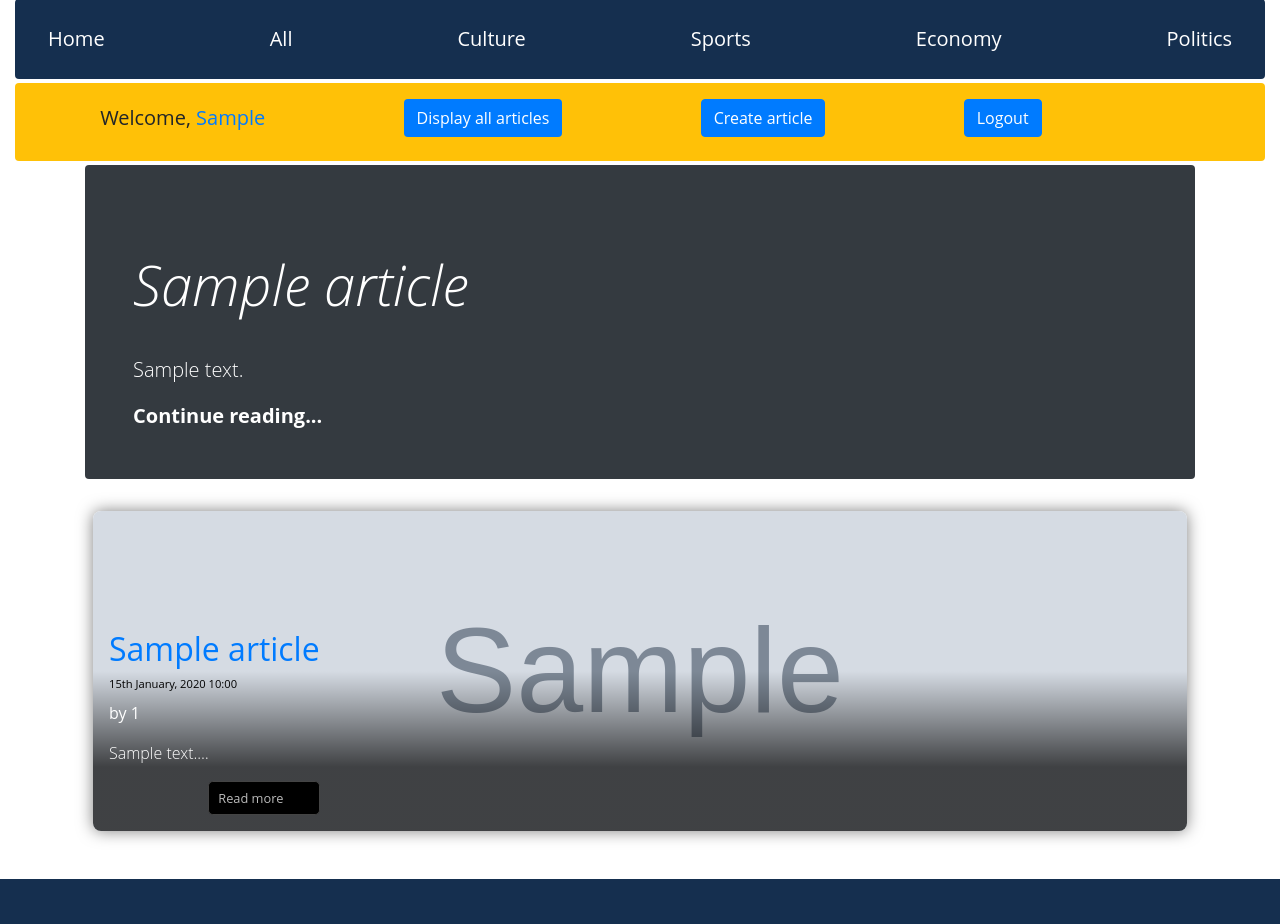
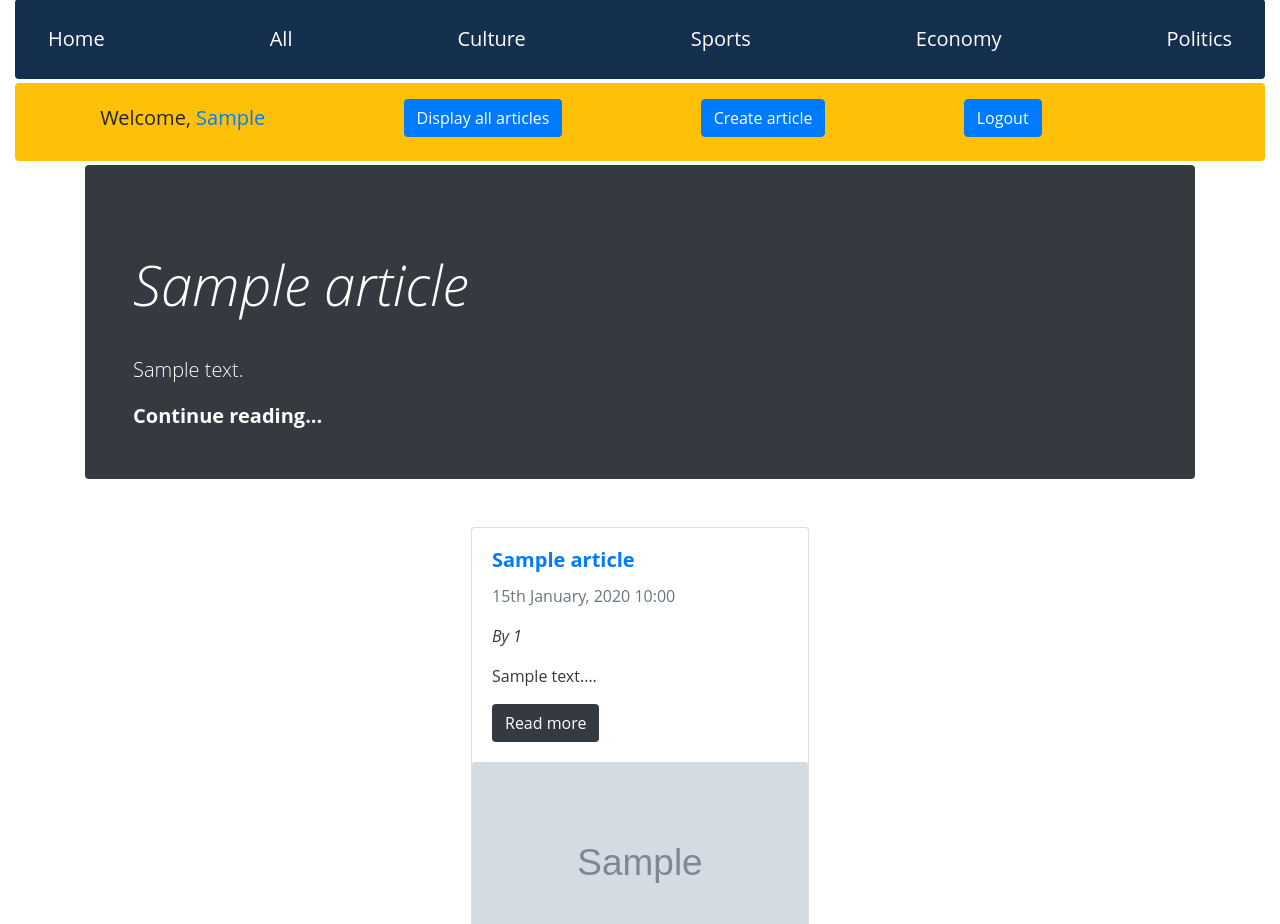
Before and after one commit to sergio-nunez-meneses/acs-catalog, a PHP site: page / in a window 1280 px wide. Shown: the part 301-1225 px from the top of the page. Run offline with PHP 8.4, Linux system fonts and the light colour scheme; the visitor is signed in with stand-in values (Sample User, id 1); tables that the repository leaves empty hold one stand-in row (values such as "Sample post"); grey boxes marked "Sample" are stand-in pictures.

Commit message:
changed articles cards on index.php, and progress bar in header.php

```diff
--- a/controllers/articles.php
+++ b/controllers/articles.php
@@ -7,7 +7,7 @@ class Articles extends Database
   public function display_all_articles($element)
   {
     if ($element === 'articles') {
-      $data = $this->run_query('SELECT * FROM articles WHERE article_archived = 0 ORDER BY article_id DESC LIMIT 10');
+      $data = $this->run_query('SELECT * FROM articles WHERE article_archived = 0 ORDER BY article_id DESC LIMIT 6');
     } elseif ($element === 'all_articles') {
       $data = $this->run_query('SELECT * FROM articles ORDER BY article_id DESC LIMIT 6');
       $element = 'articles';
@@ -27,29 +27,24 @@ class Articles extends Database
       $shorten_text = $row[$text];
       $shorten_text = substr($row[$text], 0, 80);
       ?>
-
-      <article class="news-card">
-        <a href="templates/article.php?id=<?php echo $row[$id]; ?>&element=<?php echo $element; ?>" class="news-card__card-link"></a>
-        <img src="<?php echo 'public/img/' . $row[$image] ?>" alt="" class="news-card__image">
-        <div class="news-card__text-wrapper">
-          <header>
-            <h2 class="news-card__title">
-              <a class="element-title" href="templates/article.php?id=<?php echo $row[$id]; ?>&element=<?php echo $element; ?>">
+      <div class="col-lg-4 p-3">
+        <div class="card">
+          <div class="card-body">
+            <h5 class="card-title font-weight-bold">
+              <a href="templates/article.php?id=<?php echo $row[$id]; ?>&element=<?php echo $element; ?>">
                 <?php echo $row[$title]; ?>
               </a>
-            </h2>
-            <p class="news-card__post-date"><?php echo $formatted_date; ?></p>
-            <p class="element-author">by <?php echo $row[$author]; ?></p>
-          </header>
-          <main class="news-card__details-wrapper">
-            <p class="news-card__excerpt"><?php echo $shorten_text; ?>&hellip;</p>
-            <a href="templates/article.php?id=<?php echo $row[$id]; ?>&element=<?php echo $element; ?>" class="news-card__read-more">
-              Read more
-              <i class="fas fa-long-arrow-alt-right"></i>
+            </h5>
+            <p class="card-text text-dark text-muted"><?php echo $formatted_date; ?></p>
+            <p class="card-text text-dark font-italic text-capitalize">by <?php echo $row[$author]; ?></p>
+            <p class="card-text text-dark"><?php echo $shorten_text; ?>&hellip;</p>
+            <a class="card-text text-dark" href="templates/article.php?id=<?php echo $row[$id]; ?>&element=<?php echo $element; ?>">
+              <button type="button" class="btn bg-dark text-white">Read more</button>
             </a>
-          </main>
+          </div>
+          <img src="public/img/<?php echo $row[$image]; ?>" class="card-img-top" alt="...">
         </div>
-      </article>
+      </div>
     <?php
     }
   }
--- a/includes/header.php
+++ b/includes/header.php
@@ -37,8 +37,8 @@ $user = new User();
     <?php if (basename($_SERVER['SCRIPT_NAME']) === 'article.php') { ?>
       <section>
         <div class="header">
-          <div class="progress-container">
-            <div id="progressBar" class="progress-bar"></div>
+          <div class="progress-container w-100 position-fixed">
+            <div id="progressBar" class="progress-bar w-0 bg-primary"></div>
           </div>
         </div>
       </section>
--- a/index.php
+++ b/index.php
@@ -14,18 +14,22 @@ include 'includes/header.php';
   <!-- social-bar -->
   <script type="text/javascript" src="//s7.addthis.com/js/300/addthis_widget.js#pubid=ra-5f3e67e0bb613bef"></script>
 
-  <!-- content -->
+  <!-- 'à la une' -->
   <section>
     <div class="jumbotron p-4 p-md-5 text-white rounded bg-dark">
       <?php echo (new Articles())->display_last_article(); ?>
     </div>
+  </section>
 
-    <!-- affichage article -->
-    <div id="recentArticles" class="">
-       <?php (new Articles())->display_all_articles('articles'); ?>
-    </div>
-    <div id="allArticles" class="col-md-3 hidden">
-      <?php (new Articles())->display_all_articles('all_articles'); ?>
+  <!-- display articles -->
+  <section>
+    <div class="container">
+      <div id="recentArticles" class="row justify-content-center">
+         <?php (new Articles())->display_all_articles('articles'); ?>
+      </div>
+      <div id="allArticles" class="row justify-content-center hidden">
+        <?php (new Articles())->display_all_articles('all_articles'); ?>
+      </div>
     </div>
   </section>
 
--- a/public/css/style.css
+++ b/public/css/style.css
@@ -4,137 +4,6 @@ button{
 
 #navbar {
   background-color: #152f4f;
-}
-
-.progress-container {
-  width: 100%;
-  height: 8px;
-  background: #ccc;
-}
-
-.progress-bar {
-  height: 8px;
-  background: #053949;
-  width: 0%;
-}
-
-.content-wrapper {
-  margin: 0 auto;
-  max-width: 1200px;
-  display: flex;
-  justify-content: center;
-  padding: 0.5rem;
-}
-
-.news-card {
-  border: 0px solid white;
-  margin: 0.5rem;
-  position: relative;
-  height: 12rem;
-  overflow: hidden;
-  border-radius: 0.5rem;
-  flex: 1;
-  min-width: 290px;
-  box-shadow: 0 0 1rem rgba(0, 0, 0, 0.5);
-  -webkit-backface-visibility: hidden;
-  -moz-backface-visibility: hidden;
-  -webkit-transform: translate3d(0, 0, 0);
-  -moz-transform: translate3d(0, 0, 0);
-}
-
-.news-card::before {
-  content: '';
-  position: absolute;
-  top: 0;
-  left: 0;
-  width: 100%;
-  height: 100%;
-  background: rgba(0, 0, 0, 0) linear-gradient(to bottom, rgba(0, 0, 0, 0) 50%, rgba(0, 0, 0, 0.7) 80%);
-  ;
-  z-index: 0;
-}
-
-.news-card__card-link {
-  position: absolute;
-  top: 0;
-  left: 0;
-  width: 100%;
-  height: 100%;
-  z-index: 1;
-}
-
-.news-card__image {
-  width: 100%;
-  height: 100%;
-  display: block;
-  object-fit: cover;
-  transition: transform 3s ease;
-  -webkit-backface-visibility: hidden;
-  backface-visibility: hidden;
-  position: relative;
-  z-index: -1;
-}
-
-.news-card__text-wrapper {
-  position: absolute;
-  bottom: 0rem;
-  padding: 1rem;
-  color: white;
-  /*     background-color: rgba(0, 0, 0, 0.4); */
-  transition: background-color 1.5s ease;
-}
-
-.news-card__title {
-  transition: color 1s ease;
-  margin-bottom: .5rem;
-}
-
-.news-card__post-date {
-  font-size: .7rem;
-  margin-bottom: .5rem;
-  color: #000;
-}
-
-.news-card__details-wrapper {
-  /* max-height: 0;
-  opacity: 0; */
-  transition: max-height 1.5s ease, opacity 1s ease;
-}
-
-.news-card__excerpt {
-  font-weight: 300;
-}
-
-.news-card__read-more {
-  background: black;
-  color: #bbb;
-  display: block;
-  padding: 0.4rem 0.6rem;
-  border-radius: 0.3rem;
-  margin-top: 1rem;
-  border: 1px solid #444;
-  font-size: 0.8rem;
-  -webkit-backface-visibility: hidden;
-  backface-visibility: hidden;
-  text-decoration: none;
-  width: 7rem;
-  margin-left: auto;
-  position: relative;
-  z-index: 5;
-}
-
-.news-card__read-more i {
-  position: relative;
-  left: 0.2rem;
-  color: #888;
-  transition: left 0.5s ease, color 0.6s ease;
-  -webkit-backface-visibility: hidden;
-  backface-visibility: hidden;
-}
-
-.news-card__read-more:hover i {
-  left: 0.5rem;
-  color: #26abff;
 }
 
 #footer {
@@ -169,29 +38,6 @@ li {
 
   #navbar input[type=text] {
     border: 1px solid #ccc;
-  }
-}
-
-@media (min-width: 900px) {
-  .news-card {
-    height: 20rem
-  }
-  .news-card:hover .news-card__details-wrapper {
-    max-height: 20rem;
-    opacity: 1;
-  }
-
-  .news-card:hover .news-card__text-wrapper {
-    background-color: rgba(0, 0, 0, 0.6);
-  }
-
-  .news-card:hover .news-card__title {
-    color: #26abff;
-  }
-
-  .news-card:hover .news-card__image {
-    transform: scale(1.2);
-    z-index: -1;
   }
 }
 
--- a/templates/article.php
+++ b/templates/article.php
@@ -32,13 +32,13 @@ include '../includes/header.php';
         <p class="mb-0">ACS News is a non profit organization with one and only aim: tell you the truth.</p>
         <div class="d-flex justify-content-around pt-4">
           <div class="">
-            <a href="<?php echo (new Articles())->get_article_link(); ?>" class="fa fa-facebook mx-auto my-3 py-2 pr-4 pl-2 text-white text-center text-decoration-none"></a>
+            <a href="https://www.facebook.com/sharer/sharer.php?u=<?php echo (new Articles())->get_article_link(); ?>" class="fa fa-facebook mx-auto my-3 py-2 pr-4 pl-2 text-white text-center text-decoration-none"></a>
           </div>
           <div class="">
-            <a href="<?php echo (new Articles())->get_article_link(); ?>" class="fa fa-twitter mx-auto my-3 py-2 pr-4 pl-2 text-white text-center text-decoration-none"></a>
+            <a href="https://twitter.com/intent/tweet?text=<?php echo (new Articles())->get_article_link(); ?>" class="fa fa-twitter mx-auto my-3 py-2 pr-4 pl-2 text-white text-center text-decoration-none"></a>
           </div>
           <div class="">
-            <a href="<?php echo (new Articles())->get_article_link(); ?>" class="fa fa-linkedin mx-auto my-3 py-2 pr-4 pl-2 text-white text-center text-decoration-none"></a>
+            <a href="https://www.linkedin.com/shareArticle?mini=true&url=<?php echo (new Articles())->get_article_link(); ?>" class="fa fa-linkedin mx-auto my-3 py-2 pr-4 pl-2 text-white text-center text-decoration-none"></a>
           </div>
           <div class="">
             <a href="<?php echo (new Articles())->get_article_link(); ?>" class="fa fa-instagram mx-auto my-3 py-2 pr-4 pl-2 text-white text-center text-decoration-none"></a>
```
Also changed, not shown: public/less/style.css (+11 -22 lines), public/less/style.less (+13 -23 lines), 1 other file.
